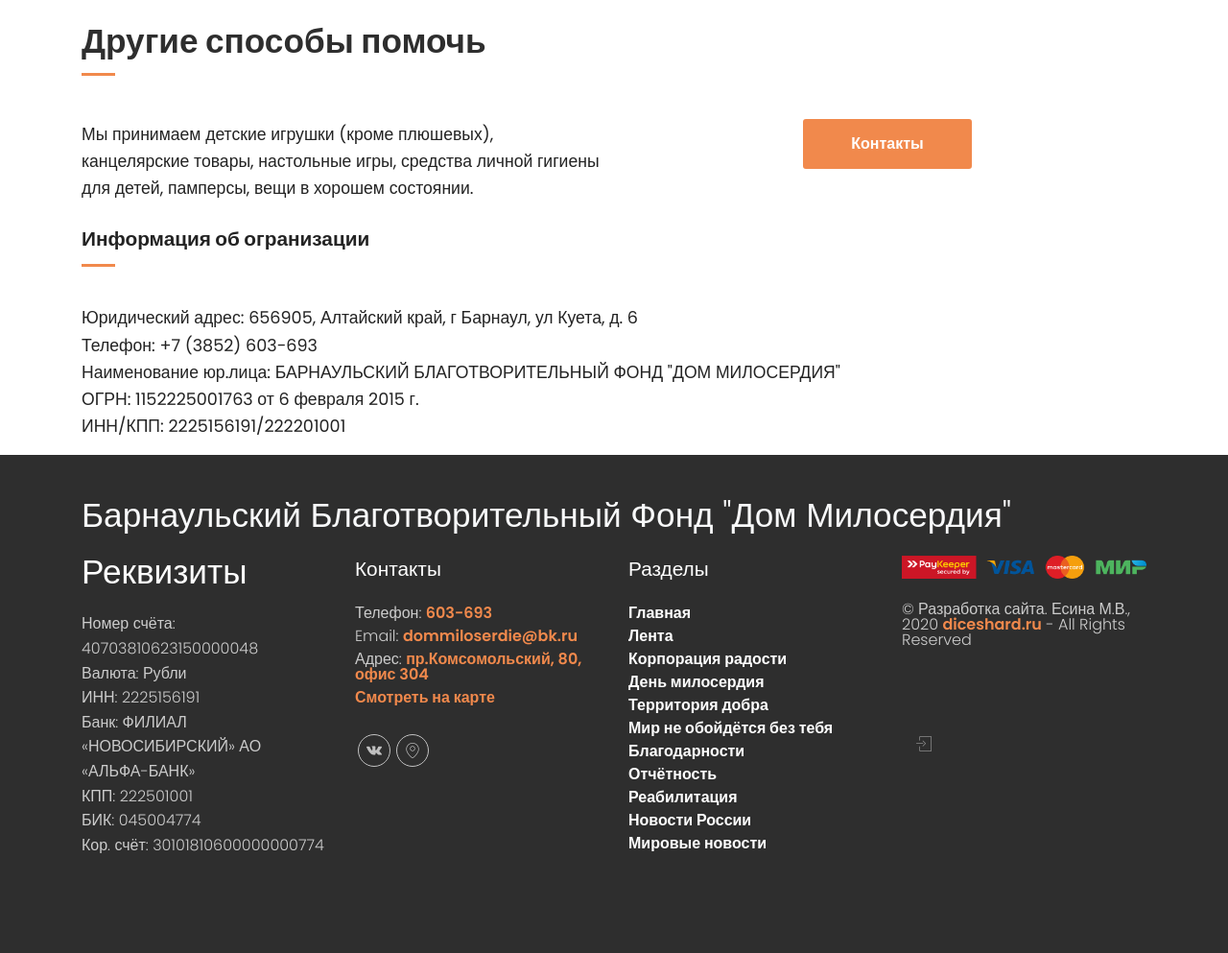
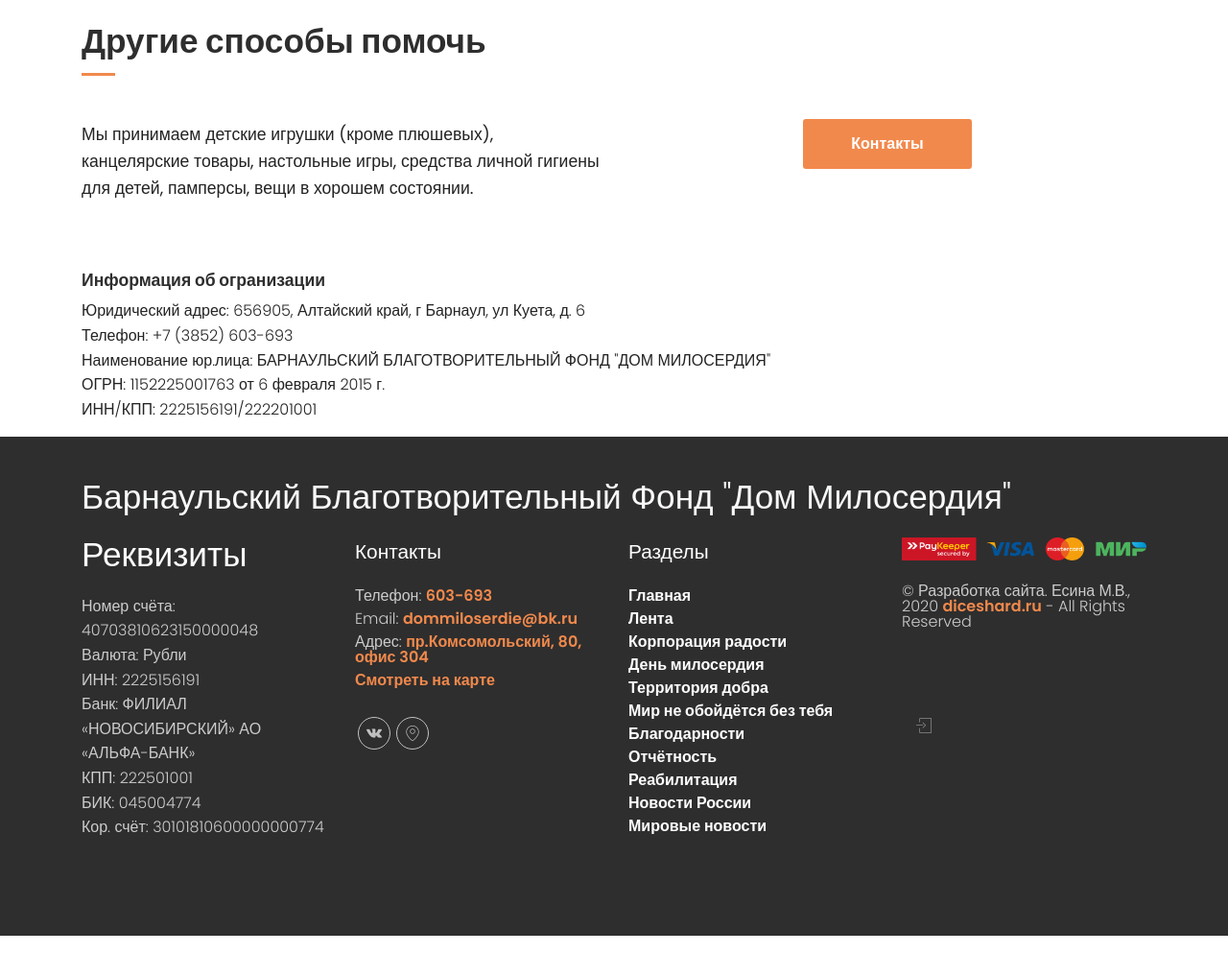
Before and after one commit to megosha/dom_miloserdia_api, a Django app: page /donate/ in a window 1280 px wide. Shown: the part 632-1625 px from the top of the page at 96% size. Run offline with Django 3.2, Linux system fonts and the light colour scheme; data that the repository does not hold is empty; some libraries are stand-ins or nearby versions; some web fonts are replaced.

Commit message:
small fix requisites

```diff
--- a/static/assets/custom.css
+++ b/static/assets/custom.css
@@ -8,6 +8,10 @@
 }
 .custom {
     background-color:#FFFFFF;
+}
+
+.custom H4 {
+  color: #2e2e2e;
 }
 
 .custom H3 {
--- a/templates/includes/donate.html
+++ b/templates/includes/donate.html
@@ -77,13 +77,10 @@
                         </div>
                     </div>
                 </div>
-                <h4 class="mbr-section-title mbr-bold pb-1 mbr-fonts-style display-5">Информация об огранизации</h4>
-                <div class="line-wrap">
-                    <div class="line"></div>
-                </div>
+                <h4 class="mbr-section-title mt-5 mbr-bold mbr-fonts-style display-7">Информация об огранизации</h4>
                 <div class="row">
                     <div class="col-12">
-                    <p class="mbr-text mbr-fonts-style display-7">
+                    <p class="mbr-text mbr-fonts-style display-4">
                         Юридический адрес:
                         656905, Алтайский край, г Барнаул, ул Куета, д. 6
                         <br>
```
